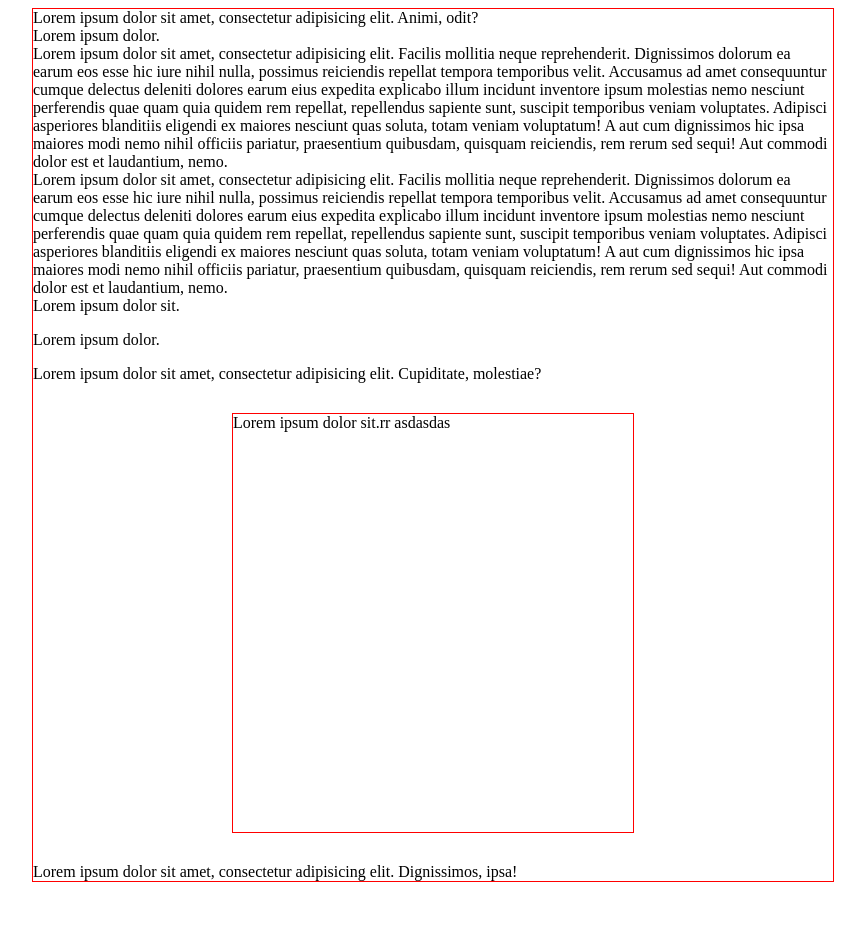
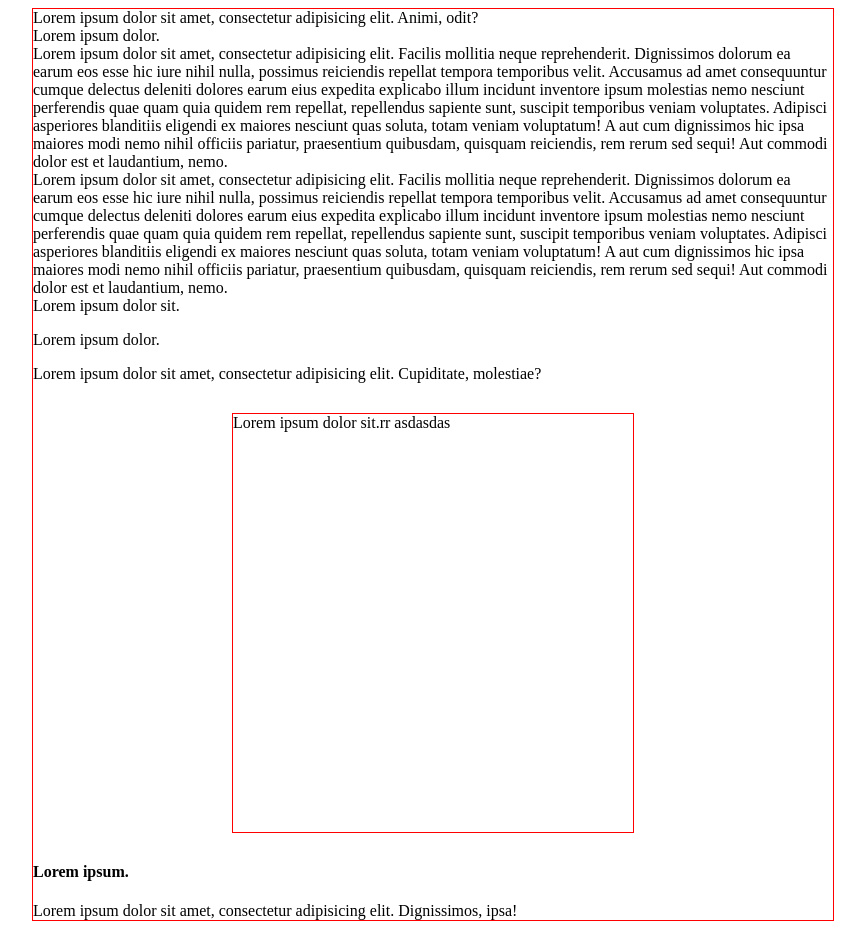
Before and after one commit to bambuslik/test2, a plain HTML site: page index.html in a window 1280 px wide. Shown: the whole page, without its empty margins (207-1072 px from the left). Before the commit the page ends 890 px from the top, so only its background shows below. Drawn offline with Linux system fonts and the light colour scheme.

Commit message:
added header to footer

```diff
--- a/index.html
+++ b/index.html
@@ -37,6 +37,7 @@
 
   </div>
   <footer class="footer">
+    <h4 class="footer__hdr">Lorem ipsum.</h4>
     Lorem ipsum dolor sit amet, consectetur adipisicing elit. Dignissimos, ipsa!
   </footer>
 
```
